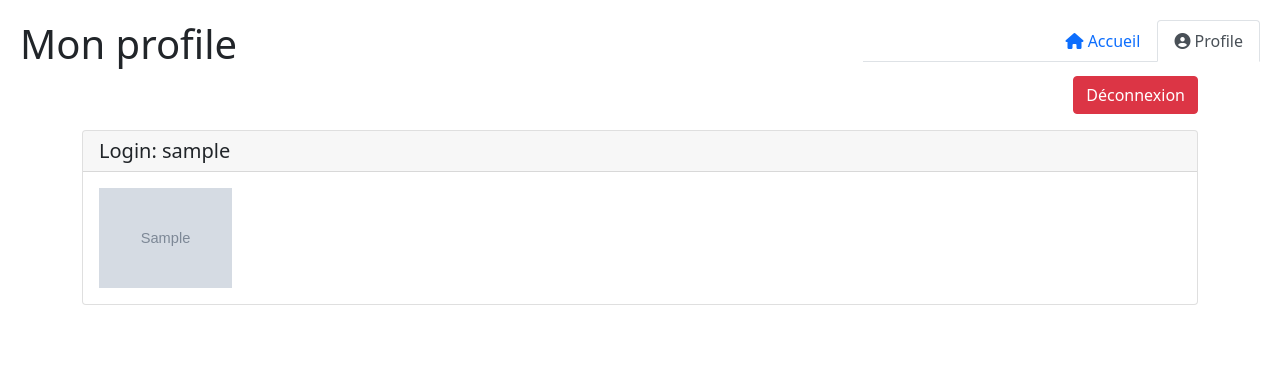
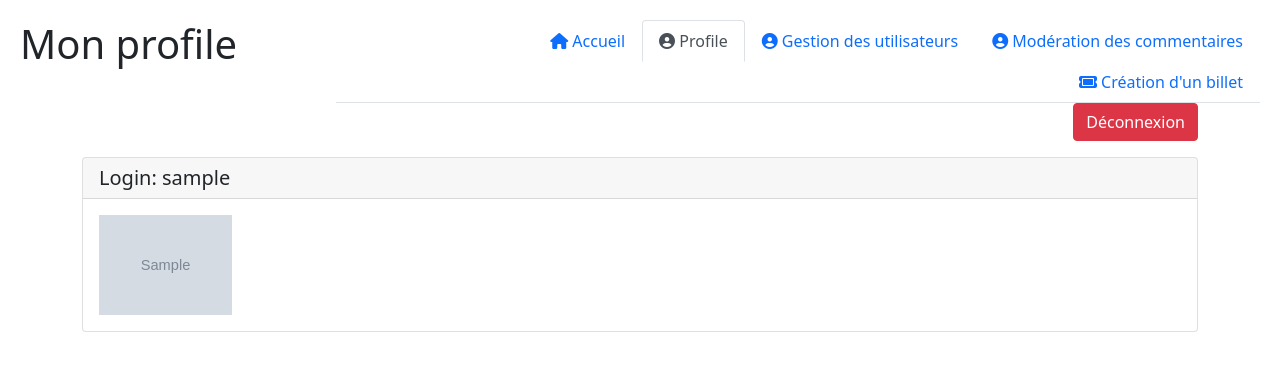
Before and after one commit to Dario0617/Blog, a PHP site: page /profile.php in a window 1280 px wide. Shown: the top 371 px of the page. Run offline with PHP 8.4, Linux system fonts and the light colour scheme; the visitor is signed in with stand-in values (Sample User, id 1); tables that the repository leaves empty or names only in its code hold one stand-in row (values such as "Sample post"); grey boxes marked "Sample" are stand-in pictures; some libraries are stand-ins or nearby versions.

Commit message:
add userManagement

```diff
--- a/index.php
+++ b/index.php
@@ -58,7 +58,7 @@ session_start();
                         echo "<li class='nav-item'><a class='nav-link' href='profile.php'><i class='fa-solid fa-circle-user'></i>&nbsp;Profil</a></li>";
                     }
                     if( isset( $_SESSION['role']) && ($_SESSION['role'] == 2) ){
-                        echo "<li class='nav-item'><a class='nav-link' href='profile.php'><i class='fa-solid fa-circle-user'></i>&nbsp;Gestion des utilisateurs</a></li>";
+                        echo "<li class='nav-item'><a class='nav-link' href='UserManagement.php'><i class='fa-solid fa-circle-user'></i>&nbsp;Gestion des utilisateurs</a></li>";
                     }
                     if( isset( $_SESSION['role']) && ($_SESSION['role'] == 2) ){
                         echo "<li class='nav-item'><a class='nav-link' href='profile.php'><i class='fa-solid fa-circle-user'></i>&nbsp;Modération des commentaires</a></li>";
--- a/profile.php
+++ b/profile.php
@@ -37,10 +37,10 @@
 <body>
     <header>
         <div class="row" style="margin-top: 20px; padding-left: 20px; padding-right:20px;">
-            <div class="col-8">
+            <div class="col-3">
                 <h1>Mon profile</h1>
             </div>
-            <div class="col-4">
+            <div class="col-9">
                 <ul class="nav nav-tabs justify-content-end">
                     <li class="nav-item">
                         <a class="nav-link" aria-current="page" href="index.php"><i class="fa-solid fa-house"></i>&nbsp;Accueil</a>
@@ -48,6 +48,16 @@
                     <li class='nav-item'>
                         <a class='nav-link active' href='profile.php'><i class="fa-solid fa-circle-user"></i>&nbsp;Profile</a>
                     </li>
+                    <?php
+                    if( isset( $_SESSION['role']) && ($_SESSION['role'] == 2) ){
+                        echo "<li class='nav-item'><a class='nav-link' href='profile.php'><i class='fa-solid fa-circle-user'></i>&nbsp;Gestion des utilisateurs</a></li>";
+                    }
+                    if( isset( $_SESSION['role']) && ($_SESSION['role'] == 2) ){
+                        echo "<li class='nav-item'><a class='nav-link' href='profile.php'><i class='fa-solid fa-circle-user'></i>&nbsp;Modération des commentaires</a></li>";
+                    }
+                    if( isset( $_SESSION['role']) && $_SESSION['role'] != 1 ){
+                        echo "<li class='nav-item'><a class='nav-link' href='createdTicket.php'><i class='fa-solid fa-ticket'></i>&nbsp;Création d'un billet</a></li>";
+                    } ?>
                 </ul>
             </div>
         </div>
```
